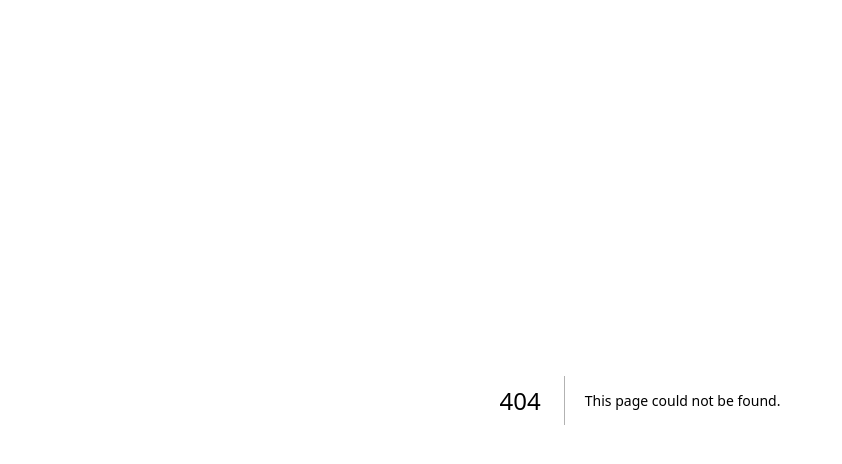
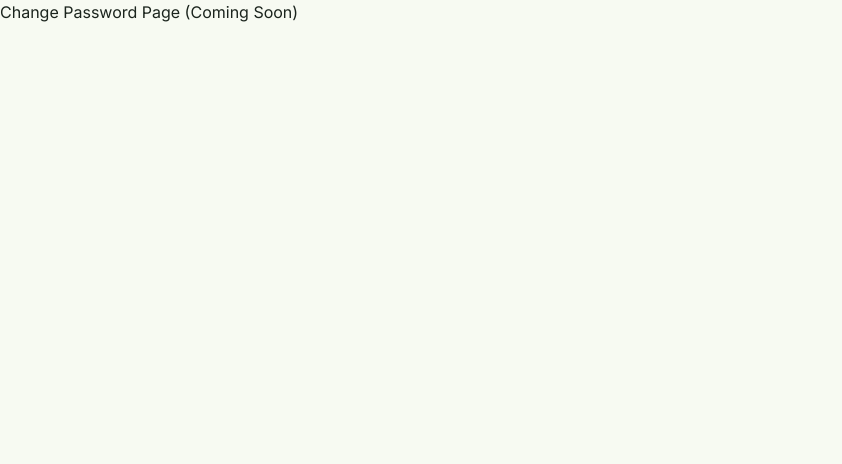
Before and after one commit to daniwolde1/eppad, a Next.js app: page /admin/dashboard/change-password in a window 1280 px wide. Before the commit this address had no page. Shown: the top 464 px of the page, without its empty margins (0-842 px from the left). Built offline with nearby package versions, Linux system fonts and the light colour scheme.

Commit message:
Create page.tsx

```diff
--- /dev/null
+++ b/app/admin/dashboard/change-password/page.tsx
@@ -0,0 +1,3 @@
+export default function ChangePasswordPage() {
+  return <div>Change Password Page (Coming Soon)</div>
+}
```
